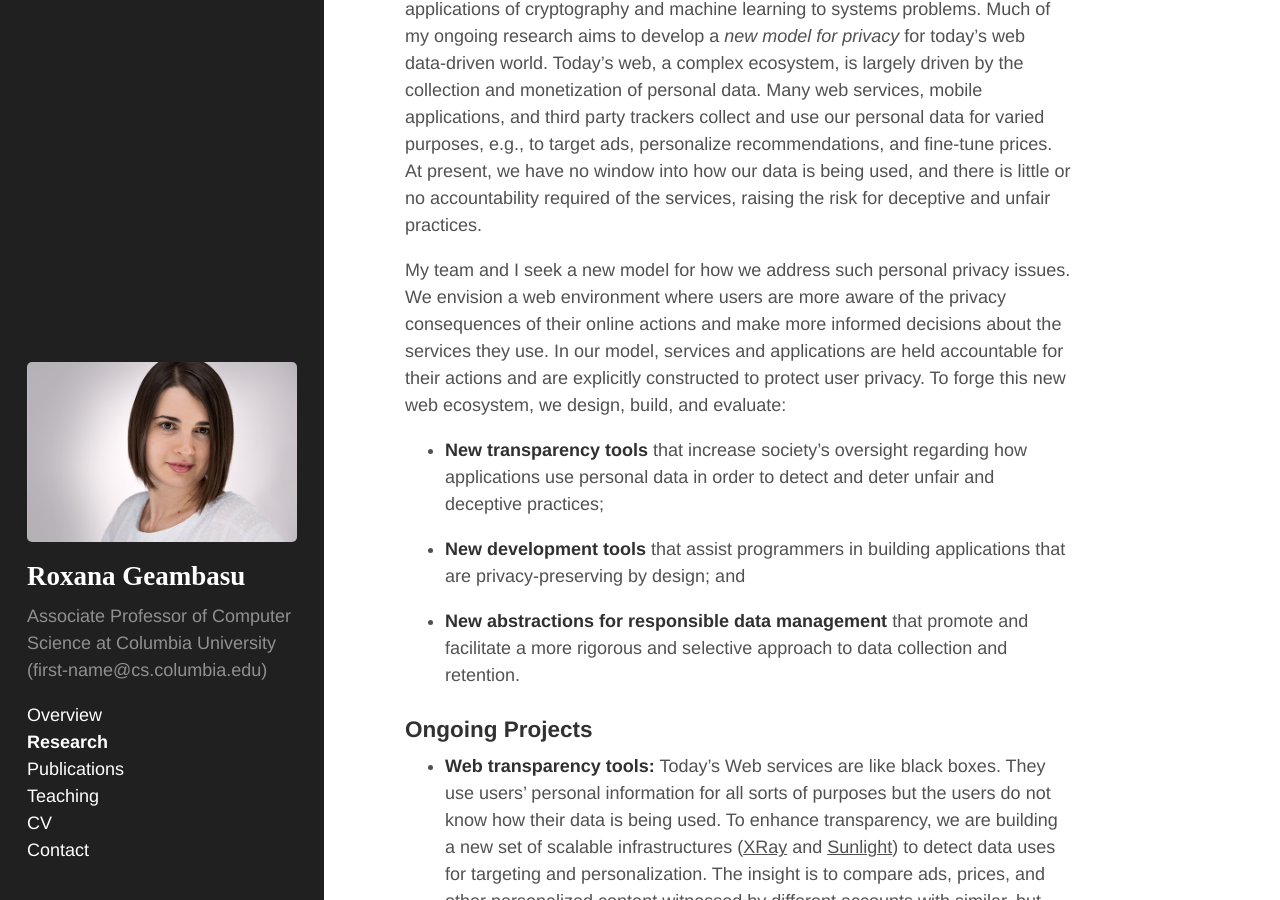
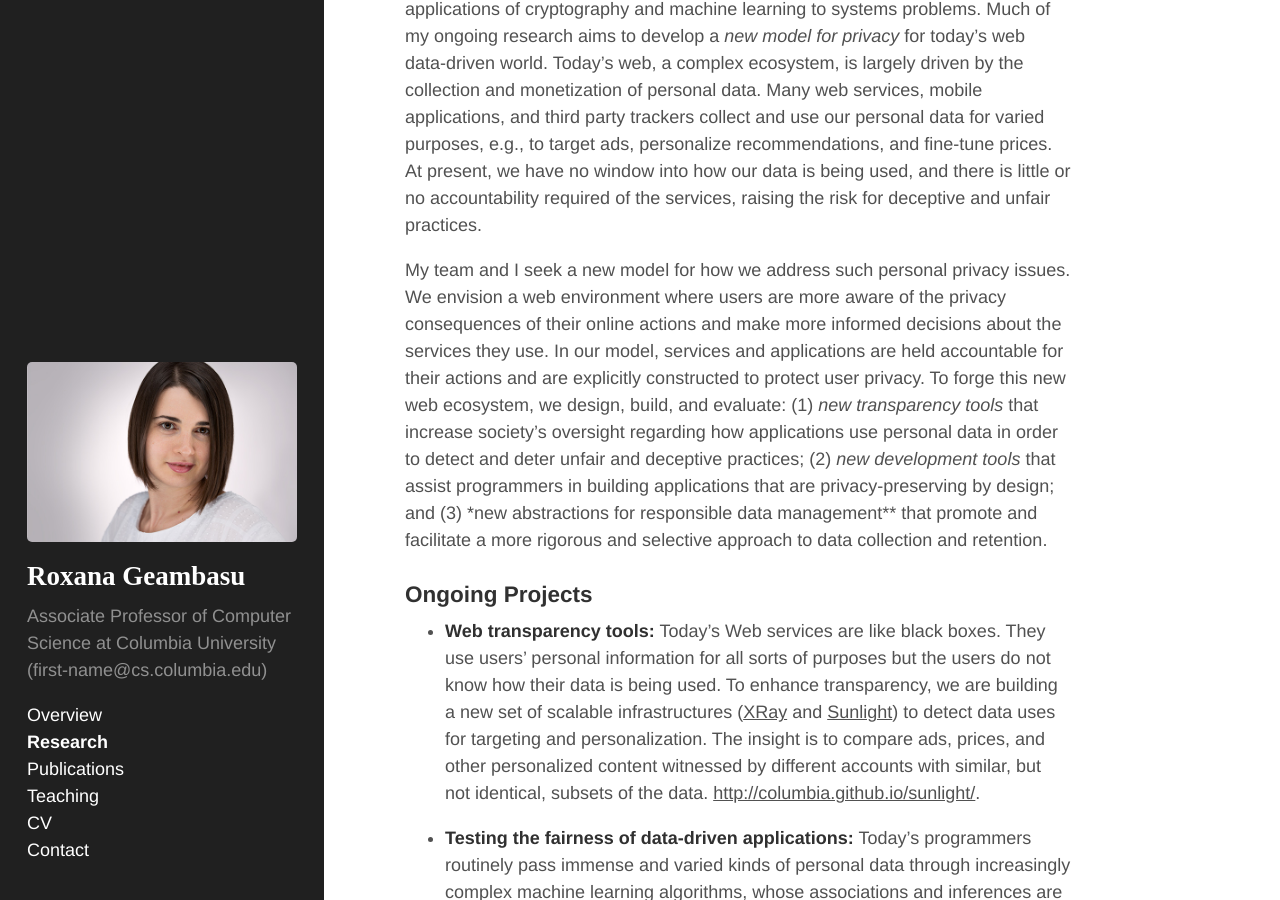
Before and after one commit to roxanageambasu/roxanageambasu.github.io, a Jekyll site: the page built from 01-research.md, in a window 1280 px wide and 900 px high, scrolled down 239 px. Built offline with Jekyll 4.4.1, drawn with Linux system fonts in a browser that asks for light colours.

```diff
--- a/01-research.md
+++ b/01-research.md
@@ -17,13 +17,10 @@ My team and I seek a new model for how we address such personal privacy issues.
 We envision a web environment where users are more aware of the privacy consequences of their online actions and make more informed decisions about the services they use.
 In our model, services and applications are held accountable for their actions and are explicitly constructed to protect user privacy.
 To forge this new web ecosystem, we design, build, and evaluate:
-
-* **New transparency tools** that increase society's oversight regarding how applications use personal data in order to detect and deter
+(1) *new transparency tools* that increase society's oversight regarding how applications use personal data in order to detect and deter
 unfair and deceptive practices;
-
-* **New development tools** that assist programmers in building applications that are privacy-preserving by design; and
-
-* **New abstractions for responsible data management** that promote and facilitate a more rigorous and selective approach to data collection
+(2) *new development tools* that assist programmers in building applications that are privacy-preserving by design; and
+(3) *new abstractions for responsible data management** that promote and facilitate a more rigorous and selective approach to data collection
 and retention.
 
 
```
